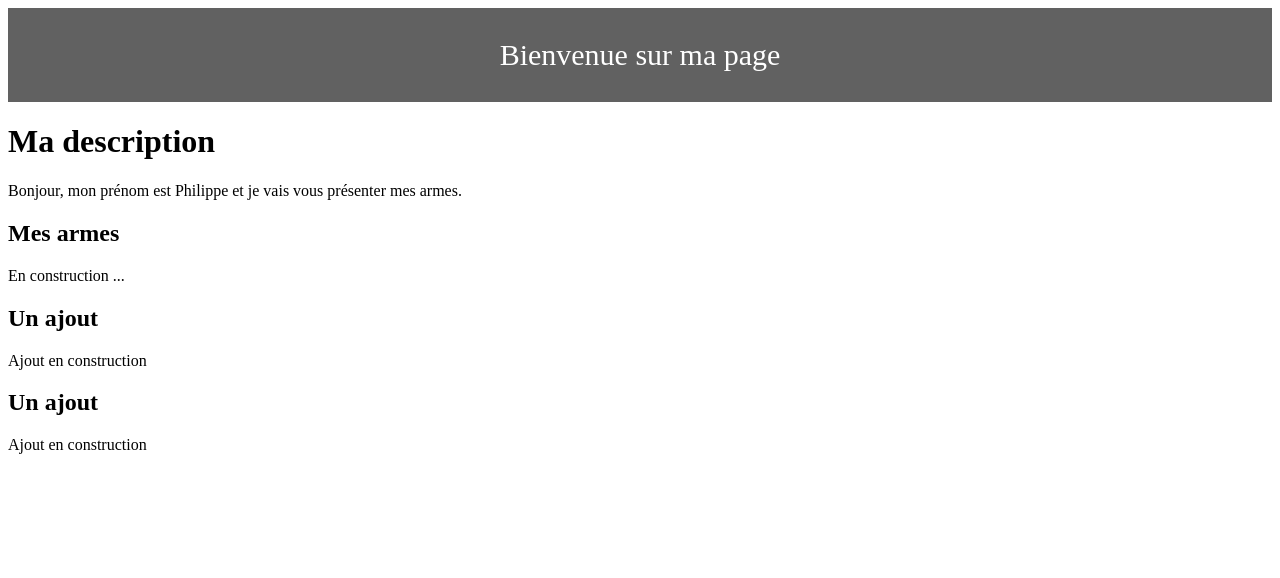
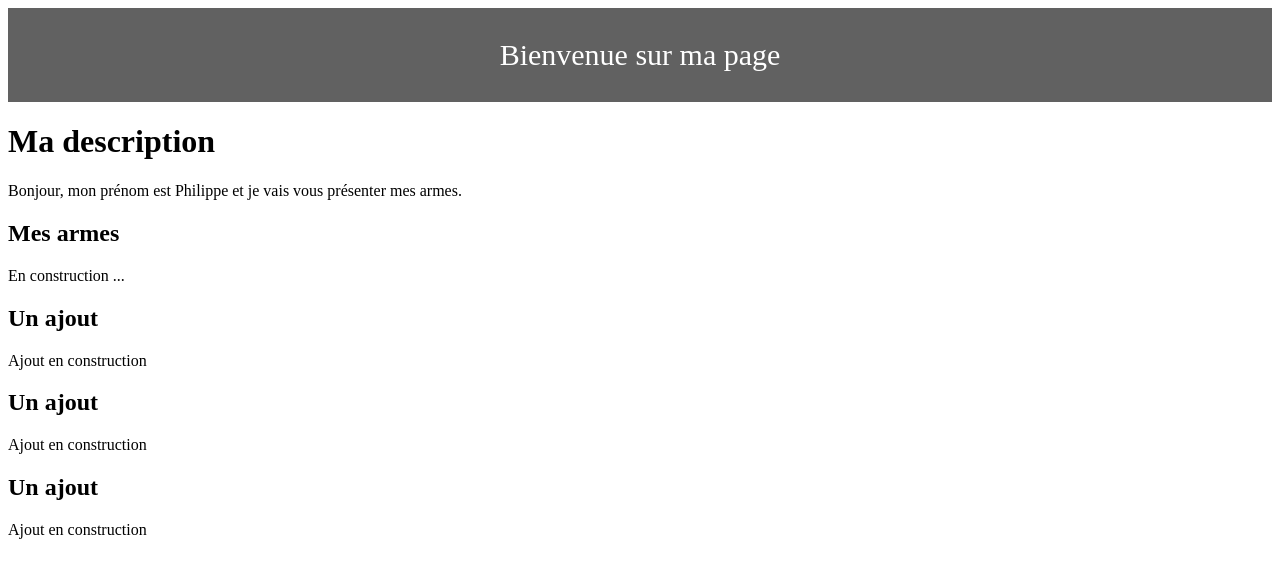
Before and after one commit to pagaric/mon_site_web, a plain HTML site: page index.html in a window 1280 px wide. Drawn offline with Linux system fonts and the light colour scheme.

Commit message:
ajout depuis clone

```diff
--- a/index.html
+++ b/index.html
@@ -37,5 +37,11 @@
 		<p>Ajout en construction</p>
 	</div>
 
+	<!-- ajout depuis clone -->
+	<div>
+		<h2>Un ajout</h2>
+		<p>Ajout en construction</p>
+	</div>
+
 </body>
 </html>
```
